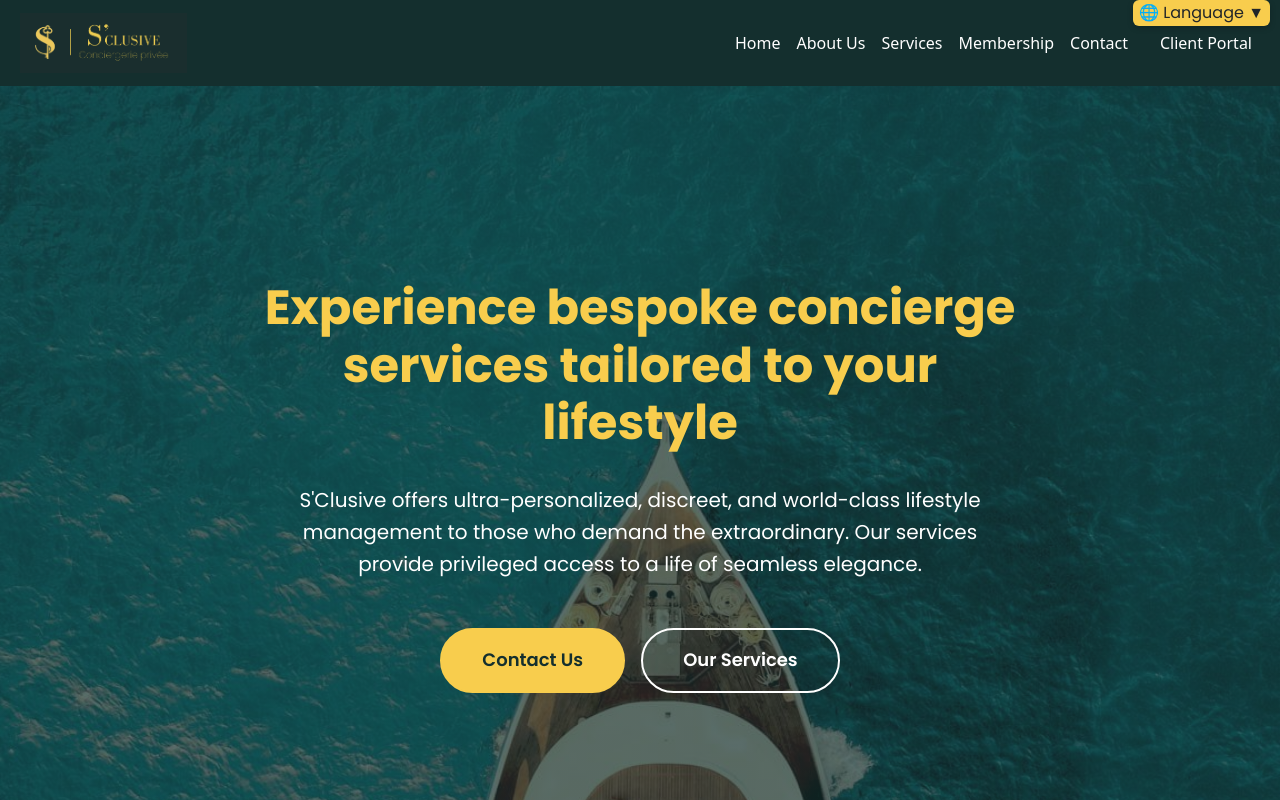
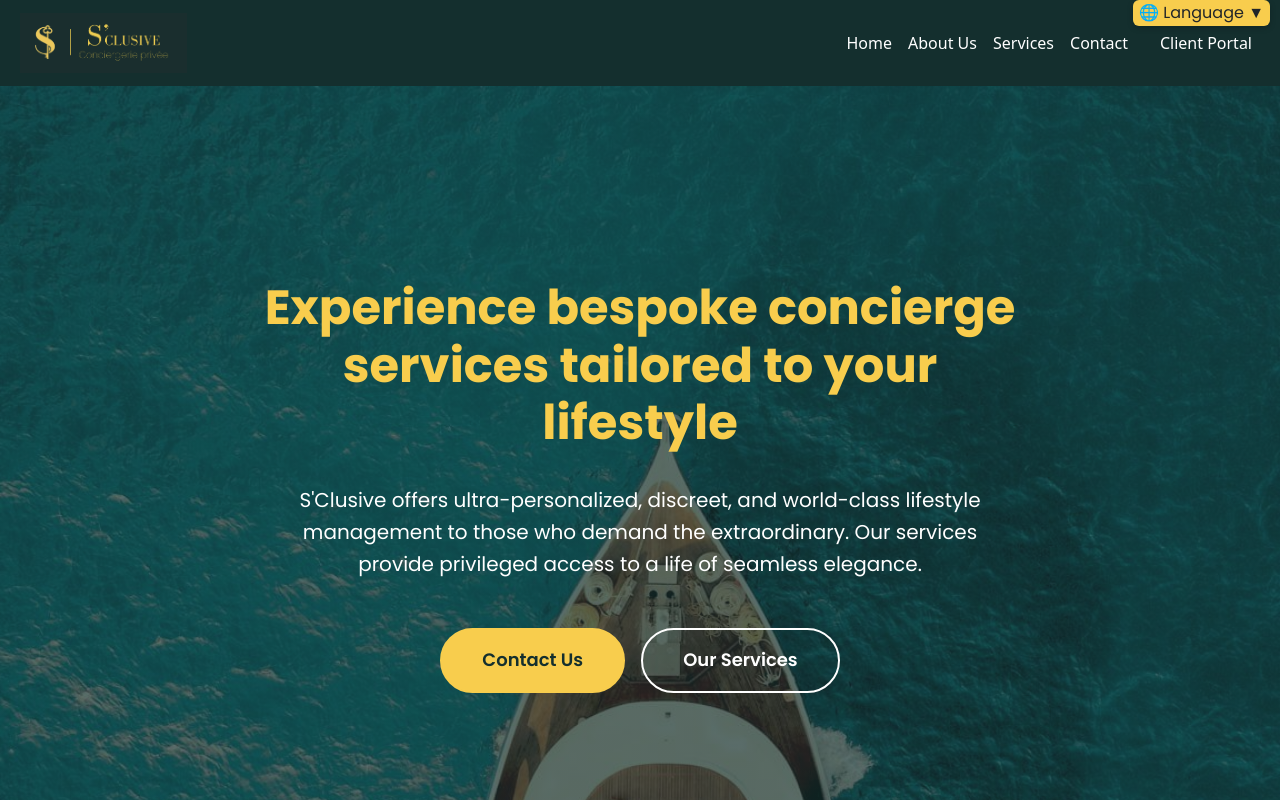
Before and after one commit to pratapbaraiyagit/Sclusive-Concierge, a React (Create React App) app: page / in a window 1280 px wide. Shown: the top 800 px of the page. Built offline with nearby package versions, Linux system fonts and the light colour scheme; no server answers.

Commit message:
hide membarship page on production

```diff
--- a/src/components/Footer.js
+++ b/src/components/Footer.js
@@ -103,12 +103,12 @@ const Footer = () => {
               >
                 {t("Services")}
               </Link>
-              <Link
+              {/* <Link
                 to="/membership"
                 className="nav-link text-light-text-color p-0 mb-2 footer-nav-link"
               >
                 {t("Membership")}
-              </Link>
+              </Link> */}
               <Link
                 to="/contact"
                 className="nav-link text-light-text-color p-0 mb-2 footer-nav-link"
--- a/src/components/Header.js
+++ b/src/components/Header.js
@@ -44,9 +44,9 @@ const Header = () => {
             <Nav.Link as={Link} to="/services" onClick={closeMenu}>
               {t("Services")}
             </Nav.Link>
-            <Nav.Link as={Link} to="/membership" onClick={closeMenu}>
+            {/* <Nav.Link as={Link} to="/membership" onClick={closeMenu}>
               {t("Membership")}
-            </Nav.Link>
+            </Nav.Link> */}
             <Nav.Link as={Link} to="/contact" onClick={closeMenu}>
               {t("Contact")}
             </Nav.Link>
```
